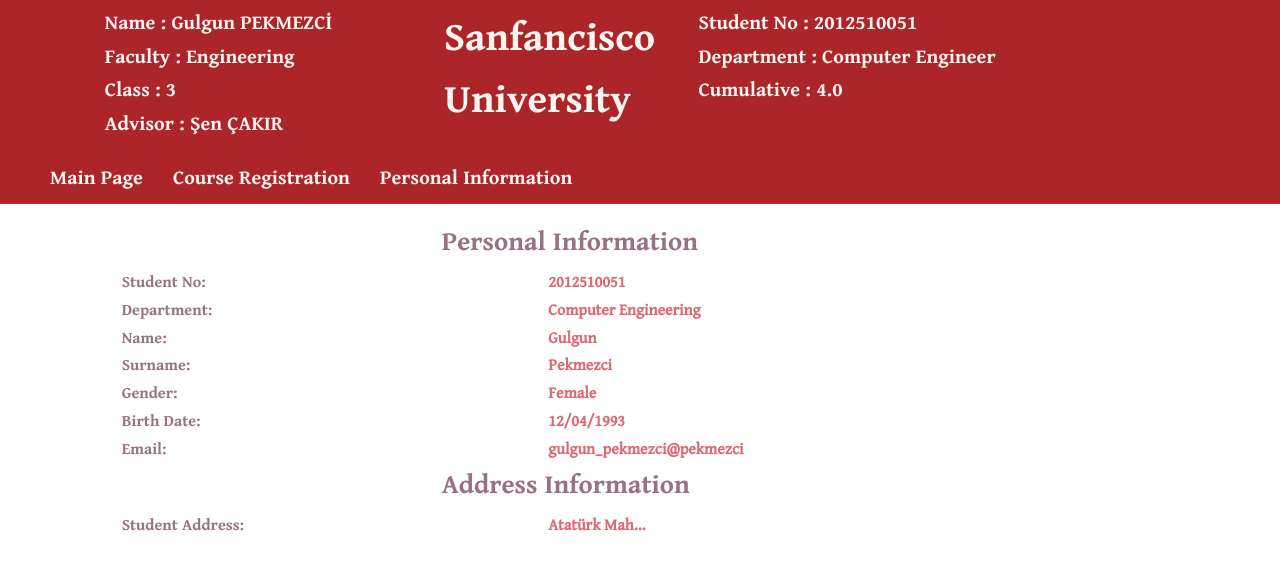
After one commit to talhaHavadar/CourseRegistration, a Django app: template CourseRegistrationSystem/Registration/templates/Registration/personalPage.html in a window 1280 px wide. The commit adds this page. Shown: the top 570 px of the page. Run offline with Django 3.2, Linux system fonts and the light colour scheme; the template is opened without the code that fills it, so the values that code supplies are empty; some libraries are stand-ins or nearby versions.

Commit message:
registration.html was added

```diff
--- a/CourseRegistrationSystem/CourseRegistrationSystem/settings.py
+++ b/CourseRegistrationSystem/CourseRegistrationSystem/settings.py
@@ -54,6 +54,7 @@ MIDDLEWARE_CLASSES = [
     'django.contrib.auth.middleware.SessionAuthenticationMiddleware',
     'django.contrib.messages.middleware.MessageMiddleware',
     'django.middleware.clickjacking.XFrameOptionsMiddleware',
+    'Registration.middleware.ValidUserMiddleware'
 ]
 
 ROOT_URLCONF = 'CourseRegistrationSystem.urls'
--- a/CourseRegistrationSystem/CourseRegistrationSystem/urls.py
+++ b/CourseRegistrationSystem/CourseRegistrationSystem/urls.py
@@ -26,6 +26,6 @@ urlpatterns = [
     url('^api/schedules/$', ScheduleList.as_view()),
     url(r'^api-auth/', include('rest_framework.urls', namespace='rest_framework')),
     url(r'^admin/', admin.site.urls),
-    url(r'', include('Registration.urls', namespace = "Registration")),
+    url(r'^', include('Registration.urls', namespace = "Registration")),
     # url(r'^api/', include(router.urls)),
 ]
--- /dev/null
+++ b/CourseRegistrationSystem/Registration/static/Registration/stylesheets/personalPage.css
@@ -0,0 +1,52 @@
+@font-face {
+  font-family: "GentiumRegular";
+  src: url("../fonts/GentiumRegular.ttf"); }
+@font-face {
+  font-family: "GentiumBold";
+  src: url("../fonts/GentiumBold.ttf"); }
+body .headerContainer {
+  background-color: #ac2629;
+  font-family: GentiumBold;
+  font-size: 15pt;
+  color: #f8f5f1;
+  padding: 10px 5px;
+  padding-bottom: 0; }
+  body .headerContainer .infoHeader {
+    justify-content: center;
+    display: inline-block; }
+  body .headerContainer .universityName1 {
+    text-align: center;
+    font-size: 30pt; }
+  body .headerContainer .universityName2 {
+    text-align: center;
+    font-size: 30pt; }
+  body .headerContainer .navbar {
+    border: none;
+    background-color: #ac2629; }
+    body .headerContainer .navbar a {
+      color: #f8f5f1;
+      background-color: transparent; }
+    body .headerContainer .navbar a:hover {
+      background-color: #dc6871; }
+    body .headerContainer .navbar a:focus {
+      background: transparent; }
+  body .headerContainer .nav {
+    background-color: #ac2629; }
+  body .headerContainer .active {
+    background-color: #dc6871; }
+
+.bodyContainer p {
+  justify-content: center;
+  font-family: GentiumBold;
+  font-size: 20pt;
+  color: #987284; }
+.bodyContainer .labelContainer {
+  font-family: GentiumBold;
+  font-size: 12pt;
+  color: #987284; }
+.bodyContainer .labelContainer2 {
+  font-family: GentiumRegular;
+  font-size: 12pt;
+  color: #dc6871; }
+
+/*# sourceMappingURL=personalPage.css.map */
--- /dev/null
+++ b/CourseRegistrationSystem/Registration/static/Registration/stylesheets/personalPage.sass
@@ -0,0 +1,51 @@
+@font-face
+  font-family: "GentiumRegular"
+  src: url("../fonts/GentiumRegular.ttf")
+@font-face
+  font-family: "GentiumBold"
+  src: url("../fonts/GentiumBold.ttf")
+body
+  .headerContainer
+    background-color: #ac2629
+    font-family: GentiumBold
+    font-size: 15pt
+    color: #f8f5f1
+    padding: 10px 5px
+    padding-bottom: 0
+    .infoHeader
+      justify-content: center
+      display: inline-block
+    .universityName1
+      text-align: center
+      font-size: 30pt
+    .universityName2
+      text-align: center
+      font-size: 30pt
+    .navbar
+      border: none
+      background-color: #ac2629
+      a
+        color: #f8f5f1
+        background-color: transparent
+      a:hover
+        background-color: #dc6871
+      a:focus
+        background: transparent
+    .nav
+      background-color: #ac2629
+    .active
+      background-color: #dc6871
+.bodyContainer
+  p
+    justify-content: center
+    font-family: GentiumBold
+    font-size: 20pt
+    color: #987284
+  .labelContainer
+    font-family: GentiumBold
+    font-size: 12pt
+    color: #987284
+  .labelContainer2
+    font-family: GentiumRegular
+    font-size: 12pt
+    color: #dc6871
--- a/CourseRegistrationSystem/Registration/templates/Registration/login.html
+++ b/CourseRegistrationSystem/Registration/templates/Registration/login.html
@@ -1,21 +1,25 @@
 {% extends 'Registration/base.html' %}
 {% load staticfiles %}
+
 {% block title %}
 {{ block.super }} Login
 {% endblock title%}
+
 {% block stylesheets %}
 <link rel="stylesheet" href="{% static 'Registration/stylesheets/login.css' %}">
 {% endblock stylesheets %}
+
 {% block services %}
 <script src="{% static 'Registration/javascripts/services/StudentFactory.js' %}"></script>
 <script src="{% static 'Registration/javascripts/services/SocketService.js' %}"></script>
 {% endblock services %}
+
 {% block controllers %}
 <script src="{% static 'Registration/javascripts/controllers/LoginController.js' %}"></script>
 {% endblock controllers %}
+
 {% block body %}
 <body ng-app="CourseRegistrationApp" ng-controller="LoginController as ctrl">
-
   <div class="container login-form-container" >
     <div id="alert-container">
     </div>
--- /dev/null
+++ b/CourseRegistrationSystem/Registration/templates/Registration/personalPage.html
@@ -0,0 +1,94 @@
+{% extends 'Registration/base.html' %}
+{% load staticfiles %}
+
+{% block title %} {{ block.super }} Personal Info {% endblock title %}
+
+{% block stylesheets %}
+  <link rel="stylesheet" href="{% static 'Registration/stylesheets/personalPage.css' %}">
+{% endblock stylesheets %}
+
+{% block body %}
+<body ng-app="CourseRegistrationApp">
+  <div class="headerContainer">
+      <div class="infoHeader">
+          <div class="col-md-4 col-md-offset-1">
+              <div class="nameContainer">
+                  <label>Name :</label>
+                  <label>Gulgun PEKMEZCİ</label>
+              </div>
+              <div class="facultyContainer">
+                  <label>Faculty :</label>
+                  <label>Engineering</label>
+              </div>
+              <div class="classContainer">
+                  <label>Class :</label>
+                  <label>3</label>
+              </div>
+              <div class="AdvisorContainer">
+                  <label>Advisor :</label>
+                  <label>Şen ÇAKIR</label>
+              </div>
+          </div>
+          <div class="col-md-3">
+              <label class="universityName1">Sanfancisco</label>
+              <label class="universityName2">University</label>
+          </div>
+          <div class="col-md-4">
+              <div class="studentNoContainer">
+                  <label>Student No :</label>
+                  <label>2012510051</label>
+              </div>
+              <div class="departmentContainer">
+                  <label>Department :</label>
+                  <label>Computer Engineer</label>
+              </div>
+              <div class="cumulativeContainer">
+                  <label>Cumulative :</label>
+                  <label>4.0</label>
+              </div>
+          </div>
+      </div>
+      <div class="navbarContainer">
+          <nav class="navbar">
+              <div class="container-fluid">
+                  <div class="navbar-header">
+                      <button type="button" class="navbar-toggle collapsed" data-toggle="collapse" data-target="#navbar" aria-expanded="false" aria-controls="navbar">
+                          <span class="sr-only">Toggle navigation</span>
+                          <span class="icon-bar"></span>
+                          <span class="icon-bar"></span>
+                          <span class="icon-bar"></span>
+                      </button>
+                  </div>
+                  <div id="navbar" class="navbar-collapse collapse">
+                      <ul class="nav navbar-nav">
+                          <li ng-class="{ 'active': isOnPage(0) }"><a ng-click="setPage(0)" href="#">Main Page</a></li>
+                          <li ng-class="{ 'active': isOnPage(1) }"><a ng-click="setPage(1)" href="#">Course Registration</a></li>
+                          <li ng-class="{ 'active': isOnPage(2) }"><a ng-click="setPage(2)" href="#">Personal Information</a></li>
+                      </ul>
+                  </div><!--/.nav-collapse -->
+              </div><!--/.container-fluid -->
+          </nav>
+      </div>
+  </div>
+  <div class="bodyContainer">
+      <p class="col-md-4 col-md-offset-4">Personal Information</p>
+      <div class="col-md-4 col-md-offset-1"><label class="labelContainer">Student No:</label></div>
+      <div class="col-md-5"><label class="labelContainer2">2012510051</label></div>
+      <div class="col-md-4 col-md-offset-1"><label class="labelContainer">Department:</label></div>
+      <div class="col-md-5"><label class="labelContainer2">Computer Engineering</label></div>
+      <div class="col-md-4 col-md-offset-1"><label class="labelContainer">Name:</label></div>
+      <div class="col-md-5"><label class="labelContainer2">Gulgun</label></div>
+      <div class="col-md-4 col-md-offset-1"><label class="labelContainer">Surname:</label></div>
+      <div class="col-md-5"><label class="labelContainer2">Pekmezci</label></div>
+      <div class="col-md-4 col-md-offset-1"><label class="labelContainer">Gender:</label></div>
+      <div class="col-md-5"><label class="labelContainer2">Female</label></div>
+      <div class="col-md-4 col-md-offset-1"><label class="labelContainer">Birth Date:</label></div>
+      <div class="col-md-5"><label class="labelContainer2">12/04/1993</label></div>
+      <div class="col-md-4 col-md-offset-1"><label class="labelContainer">Email:</label></div>
+      <div class="col-md-5"><label class="labelContainer2">gulgun_pekmezci@pekmezci</label></div>
+      <p class="col-md-4 col-md-offset-4">Address Information</p>
+      <div class="col-md-4 col-md-offset-1"><label class="labelContainer">Student Address:</label></div>
+      <div class="col-md-5"><label class="labelContainer2">Atatürk Mah...</label></div>
+  </div>
+</body>
+{% endblock body %}
--- a/CourseRegistrationSystem/Registration/urls.py
+++ b/CourseRegistrationSystem/Registration/urls.py
@@ -4,5 +4,7 @@ from . import views
 
 urlpatterns = [
     url(r'^login$', views.login, name="login"),
-    url(r'', views.index, name="index")
+    url(r'^pinfo$', views.pinfo, name="personal_info"),
+    url(r'^index$', views.index, name="index"),
+    url(r'^$', views.index, name="index")
 ]
```
Also changed, not shown: CourseRegistrationSystem/Registration/middleware.py (added, +13 -0 lines), CourseRegistrationSystem/Registration/models.py (+8 -0 lines), CourseRegistrationSystem/Registration/static/Registration/javascripts/controllers/LoginController.js (+10 -10 lines), CourseRegistrationSystem/Registration/templates/Registration/registration.html (added, +24 -0 lines), CourseRegistrationSystem/Registration/views.py (+7 -5 lines), CourseRegistrationSystem/Registration/consumers.py (line endings or trailing spaces), CourseRegistrationSystem/db.sqlite3, 1 other file.
